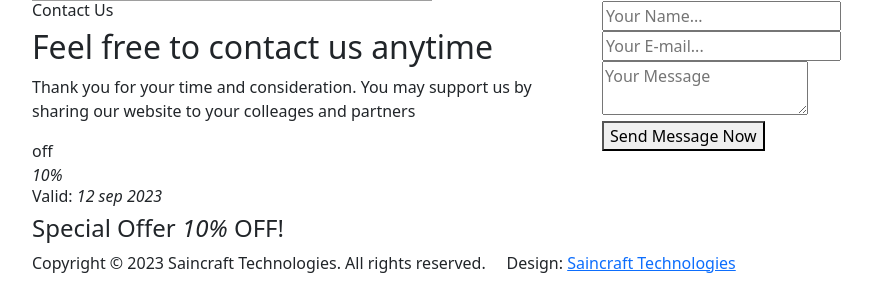
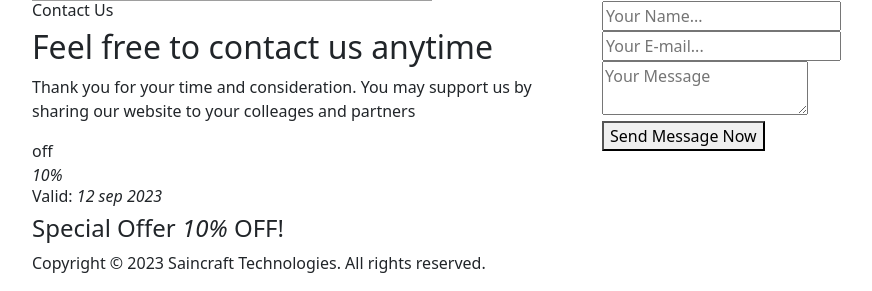
Before and after one commit to Jerubaalking/saincraftWebsite, a Node server app: page / in a window 1280 px wide. Shown: the part 4985-5276 px from the top of the page, without its empty margins (50-922 px from the left). Run offline with Node 20, Linux system fonts and the light colour scheme; some libraries are stand-ins or nearby versions; grey boxes are pictures that could not be loaded.

Commit message:
first commit

```diff
--- a/views/partials/footer.hbs
+++ b/views/partials/footer.hbs
@@ -1,8 +1,7 @@
 <footer>
     <div class="container">
         <div class="col-lg-12">
-            <p>Copyright © 2023 Saincraft Technologies. All rights reserved. &nbsp;&nbsp;&nbsp; Design: <a href="#"
-                    rel="nofollow" target="_blank">Saincraft Technologies</a></p>
+            <p>Copyright © 2023 Saincraft Technologies. All rights reserved.</p>
         </div>
     </div>
 </footer>
```
